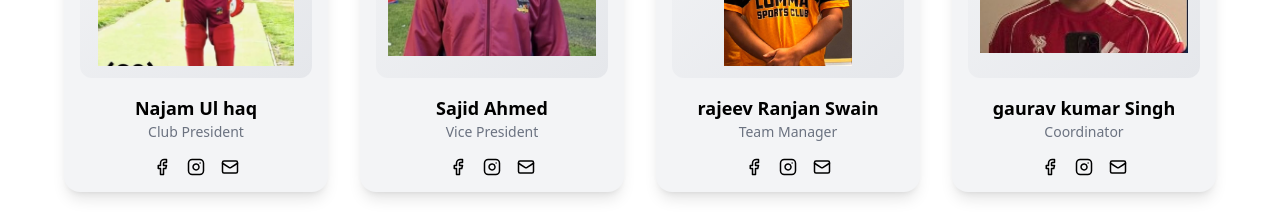
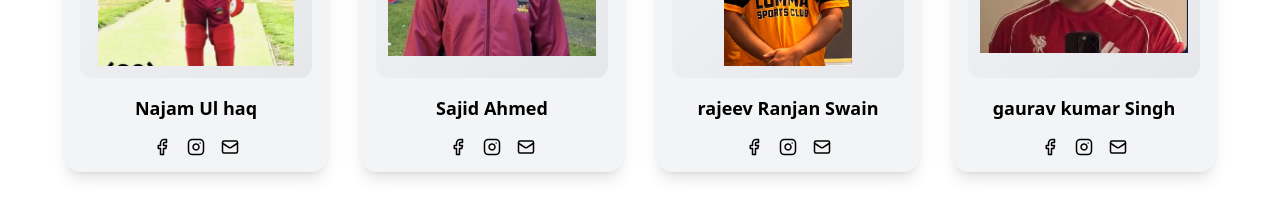
Before and after one commit to jacksyswain/lomma_sports_club, a React (Vite) app: page / in a window 1280 px wide. Shown: the part 4020-4232 px from the top of the page. Built offline with nearby package versions, Linux system fonts and the light colour scheme.

Commit message:
initial setup

```diff
--- a/src/pages/Home.jsx
+++ b/src/pages/Home.jsx
@@ -385,7 +385,7 @@ export default function Home() {
           {[
             {
               name: "Najam Ul haq",
-              role: "Club President",
+
               img: manager1,
               fb: "#",
               insta: "#",
@@ -393,7 +393,7 @@ export default function Home() {
             },
             {
               name: " Sajid Ahmed",
-              role: "Vice President",
+
               img: manager2,
               fb: "#",
               insta: "#",
@@ -401,7 +401,7 @@ export default function Home() {
             },
             {
               name: "rajeev Ranjan Swain",
-              role: "Team Manager",
+
               img: manager3,
               fb: "https://www.facebook.com/rajeev.swain.5",
               insta: "https://www.instagram.com/rajeevswain17/?hl=en",
@@ -409,7 +409,7 @@ export default function Home() {
             },
             {
               name: "gaurav kumar Singh",
-              role: "Coordinator",
+
               img: manager4,
               fb: "#",
               insta: "#",
@@ -429,7 +429,7 @@ export default function Home() {
 
               {/* Info */}
               <h3 className="mt-4 font-bold text-lg">{person.name}</h3>
-              <p className="text-gray-500 text-sm">{person.role}</p>
+
 
               {/* Social Links */}
               <div className="flex justify-center gap-4 mt-4">
```
